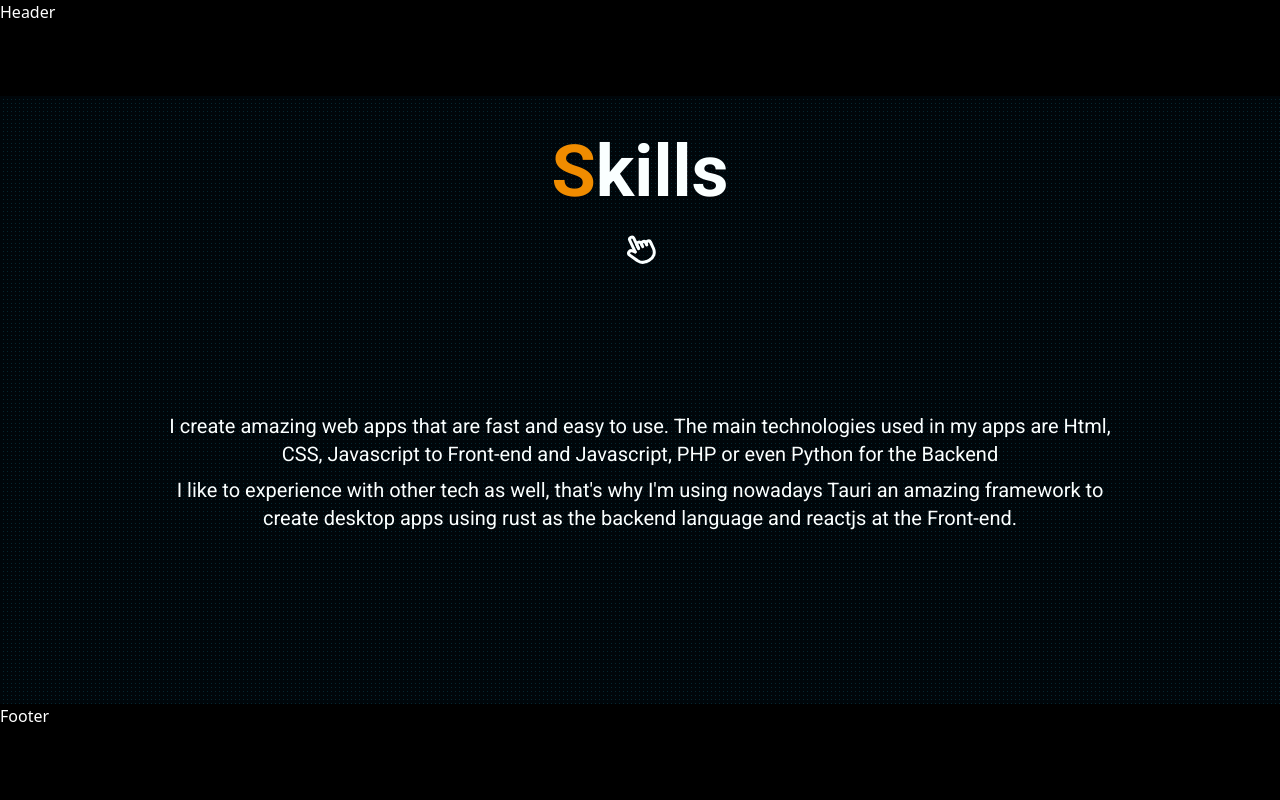
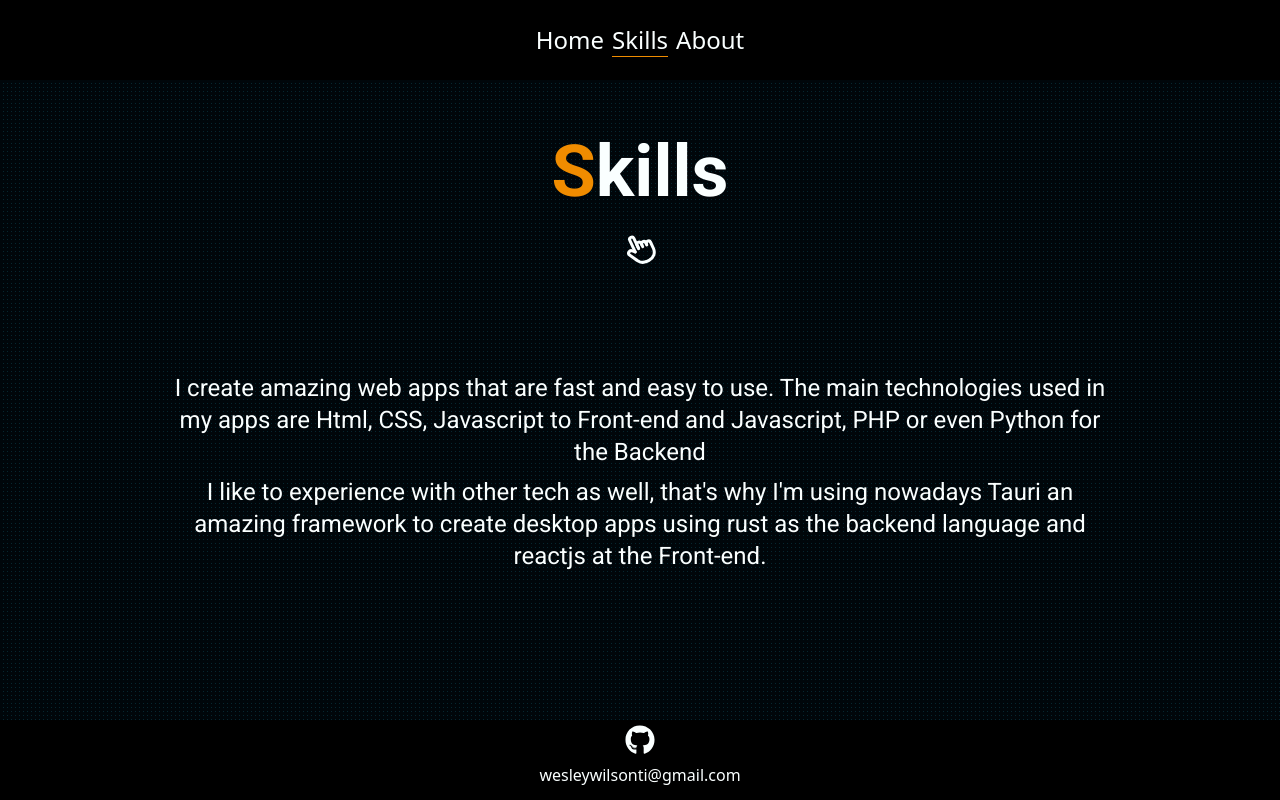
Before and after one commit to wesleywil/nextjs-portfolio, a Next.js app: page /skills in a window 1280 px wide. Built offline with nearby package versions, Linux system fonts and the light colour scheme.

Commit message:
updated header and footer

```diff
--- a/src/components/footer/footer.component.tsx
+++ b/src/components/footer/footer.component.tsx
@@ -1,7 +1,18 @@
+import Link from "next/link";
+import { FaGithub } from "react-icons/fa";
 const Footer = () => {
   return (
-    <footer className="bg-black h-24 text-white">
-      <h1>Footer</h1>
+    <footer className="bg-black h-20 flex flex-wrap justify-center items-center text-[#faffff]">
+      <div className="self-center flex flex-col items-center justify-center gap-2">
+        <Link
+          href="https://github.com/wesleywil"
+          target="_blank"
+          className="text-3xl hover:text-[#f08c00] transition duration-500"
+        >
+          <FaGithub />
+        </Link>
+        <h1 className="mb-2">wesleywilsonti@gmail.com</h1>
+      </div>
     </footer>
   );
 };
--- a/src/components/header/header.component.tsx
+++ b/src/components/header/header.component.tsx
@@ -1,7 +1,39 @@
+import Link from "next/link";
+import { useRouter } from "next/router";
+
 const Header = () => {
+  const router = useRouter();
   return (
-    <header className="bg-black h-24 text-white">
-      <h1>Header</h1>
+    <header className="bg-black h-20 flex flex-wrap justify-center items-center text-[#faffff]">
+      <div className="self-center flex gap-2 text-xl md:text-2xl list-none">
+        <li
+          className={`${
+            router.pathname === "/"
+              ? "border-b border-[#f08c00] hover:border-[#ad6500]"
+              : "hover:text-slate-400"
+          }`}
+        >
+          <Link href="/">Home</Link>
+        </li>
+        <li
+          className={`${
+            router.pathname === "/skills"
+              ? "border-b border-[#f08c00] hover:border-[#ad6500]"
+              : "hover:text-slate-400"
+          }`}
+        >
+          <Link href="/skills">Skills</Link>
+        </li>
+        <li
+          className={`${
+            router.pathname === "/about"
+              ? "border-b border-[#f08c00] hover:border-[#ad6500]"
+              : "hover:text-slate-400"
+          }`}
+        >
+          <Link href="/about">About</Link>
+        </li>
+      </div>
     </header>
   );
 };
--- a/src/pages/skills.tsx
+++ b/src/pages/skills.tsx
@@ -10,7 +10,7 @@ export default function Skills() {
     <main
       className={`flex flex-col items-center justify-center gap-2 text-center ${roboto400.className}`}
     >
-      <div className="flex flex-col gap-2 text-[#faffff] text-2xl">
+      <div className="flex flex-col gap-2 text-[#faffff] text-xl md:text-2xl">
         <h1 className="text-7xl  font-bold">
           {" "}
           <span className="text-[#f08c00]">S</span>kills{" "}
@@ -25,7 +25,7 @@ export default function Skills() {
         </div>
         <div className="mx-auto  text-center ">
           {hidden ? (
-            <div className="w-[20rem] md:w-[50rem] xl:w-[60rem] mx-auto h-96 text-xl	flex flex-col gap-2 justify-center items-center overflow-y-auto">
+            <div className="w-[20rem] md:w-[50rem] xl:w-[60rem] mx-auto h-96	flex flex-col gap-2 justify-center items-center overflow-y-auto">
               <p className="self-center">
                 I create amazing web apps that are fast and easy to use. The
                 main technologies used in my apps are Html, CSS, Javascript to
```
